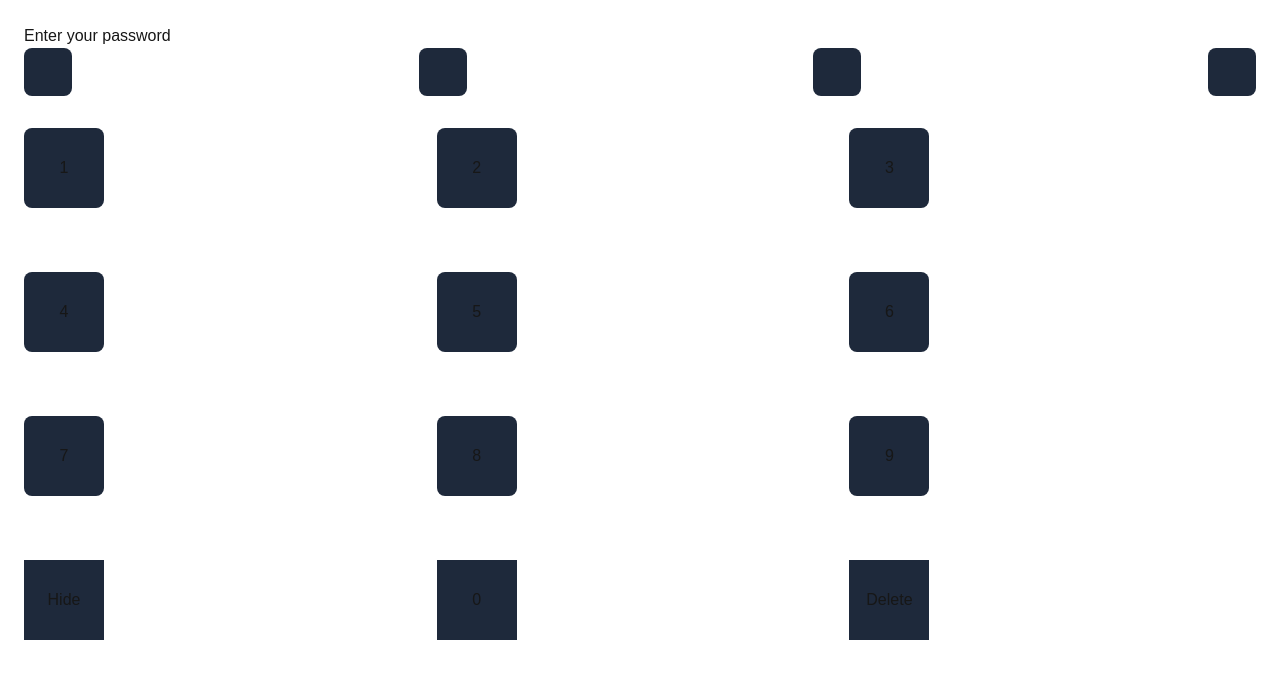
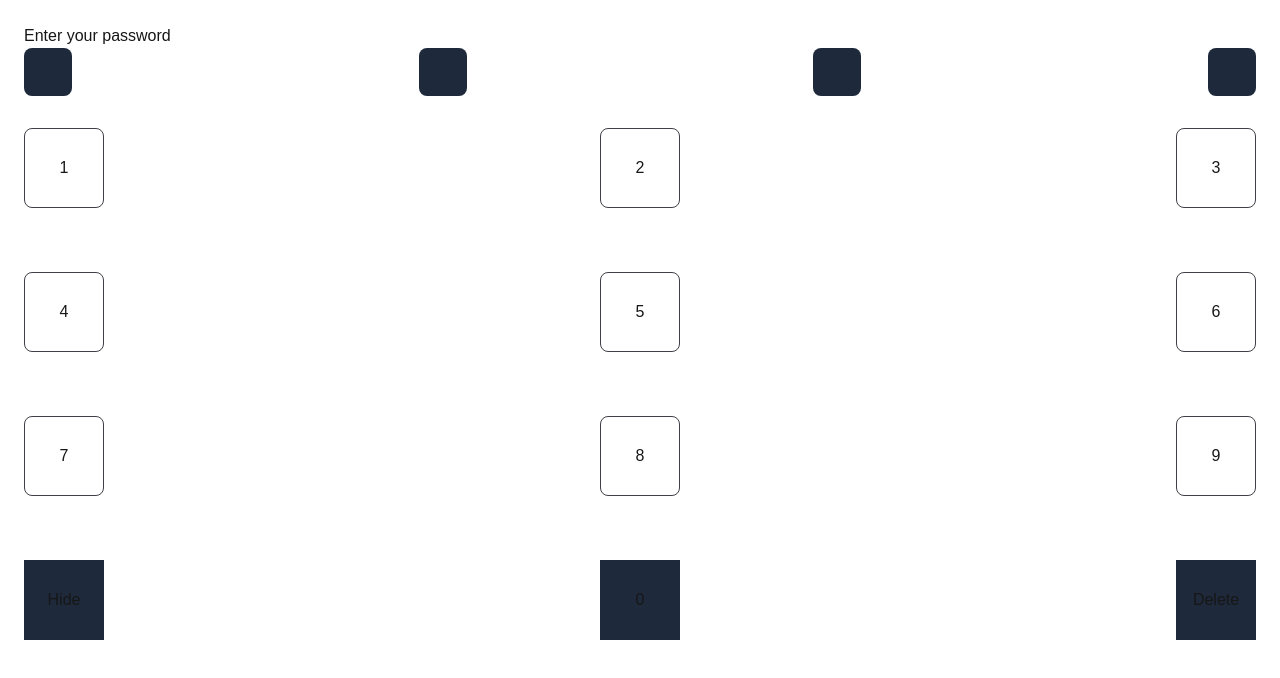
Before and after one commit to Paulelitee/tryouts, a Next.js app: page /haptic in a window 1280 px wide. Shown: the top 678 px of the page. Built offline with nearby package versions, Linux system fonts and the light colour scheme.

Commit message:
password

```diff
--- a/app/globals.css
+++ b/app/globals.css
@@ -45,8 +45,8 @@ label {
 }
 
 .number-container {
-  display: grid;
-  grid-template-columns: 33% 33% 33%;
+  display: inline-grid;
+  grid-template-columns: auto auto auto;
   justify-content: space-between;
   width: 100%;
 }
--- a/app/haptic/page.tsx
+++ b/app/haptic/page.tsx
@@ -57,7 +57,7 @@ export default function Haptic() {
     <div className="number-container w-full">
         {[1, 2, 3, 4, 5, 6, 7, 8, 9].map((digit, id) => <div
             onClick={() => handleAddDigit(digit)}
-            className="bg-slate-800 rounded-lg flex justify-center items-center my-8 h-20 w-20"
+            className="bg-transparent hover:bg-zinc-900 border border-zinc-700 rounded-lg flex justify-center items-center my-8 h-20 w-20"
             key = {id}
             >
             {digit}
```
